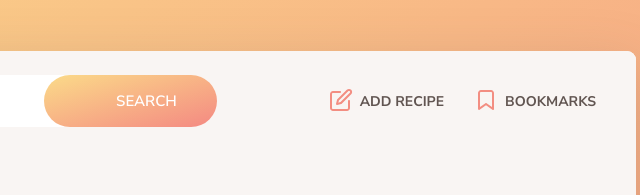
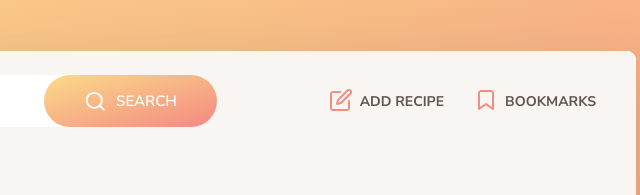
Before and after one commit to vrabii76/forkify-app, a website built with Parcel: page index.html in a window 1280 px wide. Shown: the top 195 px of the page, 604-1244 px from the left. Built offline with nearby package versions, Linux system fonts and the light colour scheme; files whose address does not match are found by name.

Commit message:
icons rollback v2

```diff
--- a/index.html
+++ b/index.html
@@ -28,7 +28,7 @@
           />
           <button class="btn search__btn">
             <svg class="search__icon">
-              <use href="/icons.c5b0f01c.svg#icon-search"></use>
+              <use href="src/img/icons.svg#icon-search"></use>
             </svg>
             <span>Search</span>
           </button>
```
